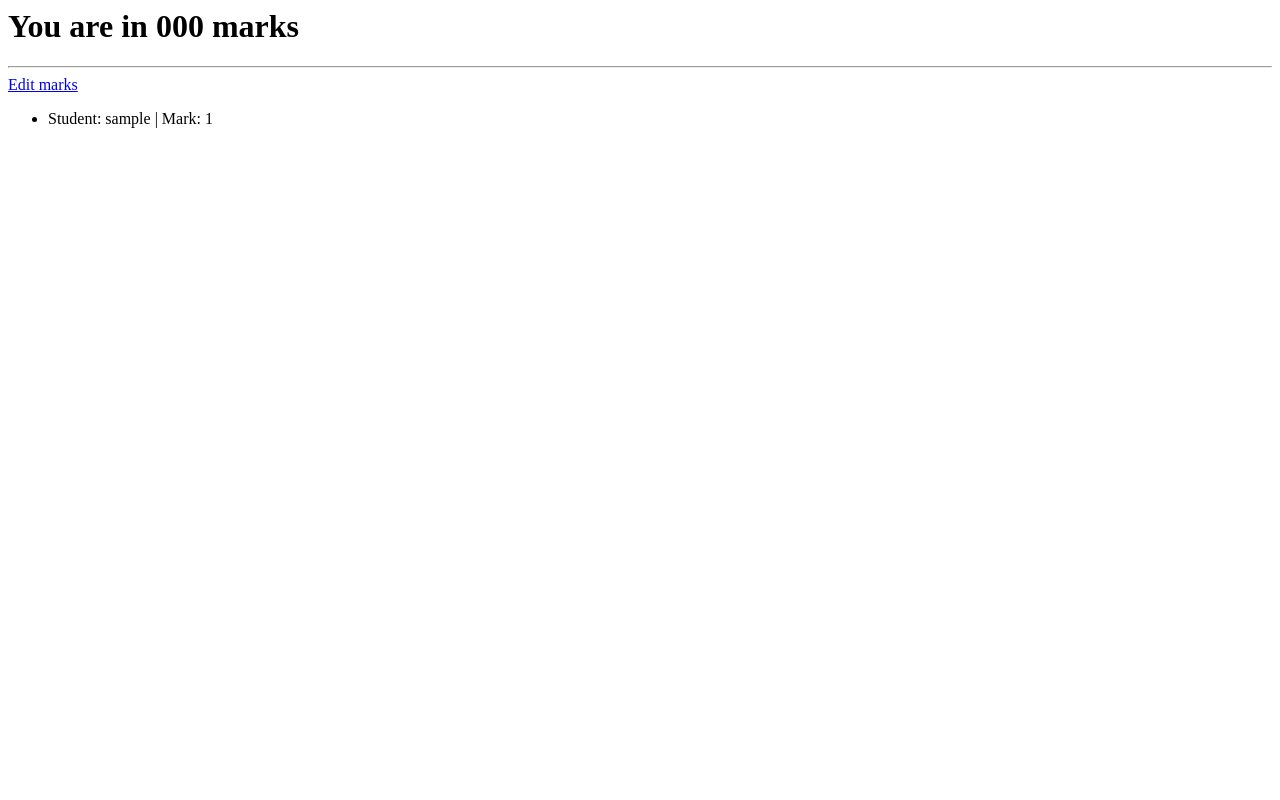
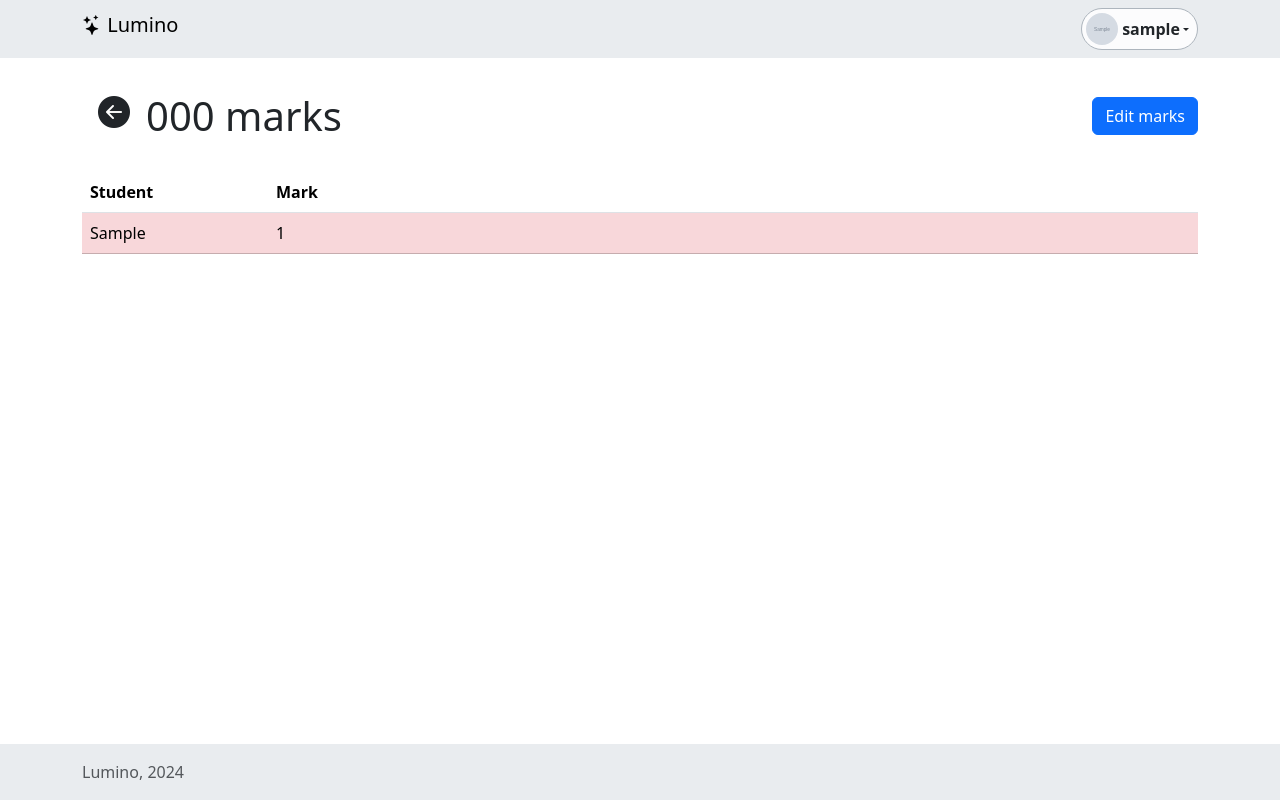
Before and after one commit to Chugani05-JesusLugo2002/Lumino, a Django app: page /subjects/000/marks/ in a window 1280 px wide. Run offline with Django 5.2, Linux system fonts and the light colour scheme; a user stored in the database is signed in; tables that the repository leaves empty hold one stand-in row (values such as "Sample post"); grey boxes marked "Sample" are stand-in pictures; some libraries are stand-ins or nearby versions.

Commit message:
Progress on subjects.mark_list.html; add sorl thumbnail package

```diff
--- a/main/settings.py
+++ b/main/settings.py
@@ -44,7 +44,8 @@ INSTALLED_APPS = [
     'django_browser_reload',
     'crispy_forms',
     'crispy_bootstrap5',
-    'markdownify.apps.MarkdownifyConfig'
+    'markdownify.apps.MarkdownifyConfig',
+    'sorl.thumbnail'
 ]
 
 MARKDOWNIFY = {
--- a/requirements.txt
+++ b/requirements.txt
@@ -9,3 +9,4 @@ ipython
 crispy-bootstrap5==2024.10
 django-browser-reload==1.17.0
 django-markdownify
+sorl-thumbnail
--- /dev/null
+++ b/subjects/templates/subjects/components/mark_row.html
@@ -0,0 +1,4 @@
+<tr class="{{ css_class }}">
+    <td class="col-2">{{ student|title }}</td>
+    <td>{{ mark }}</td>
+</tr>
--- a/subjects/templates/subjects/mark/list.html
+++ b/subjects/templates/subjects/mark/list.html
@@ -1,13 +1,31 @@
-<h1>You are in {{ subject.code }} marks</h1>
+{% extends "base.html" %}
 
-<hr>
+{% load subject_extras %}
 
-<a href="{% url "subjects:edit-marks" subject.code %}">Edit marks</a>
+{% block main %}
 
-<ul>
-    {% for enroll in enrolls %}
-        <li>
-            Student: {{ enroll.student }} | Mark: {{ enroll.mark }}
-        </li>
-    {% endfor %}
-</ul>
+<div class="my-3 d-flex justify-content-between align-items-center">
+    <div class="d-flex align-items-center">
+        <a href="{{ subject.get_absolute_url }}" class="h2 mx-3" data-bs-toggle="tooltip" data-bs-title="Back to {{ subject.code }}"><i class="bi bi-arrow-left-circle-fill"></i></a>
+        <h1 class="my-3">{{ subject.code }} marks</h1>
+    </div>
+    <div>
+        <a href="{% url "subjects:edit-marks" subject.code %}" class="btn btn-primary">Edit marks</a>
+    </div>
+</div>
+
+<table class="table">
+    <thead>
+        <tr>
+            <th scope="col">Student</th>
+            <th scope="col">Mark</th>
+        </tr>
+    </thead>
+    <tbody>
+        {% for enroll in enrolls %}
+            {% mark_row enroll %}
+        {% endfor %}
+    </tbody>
+</table>
+
+{% endblock %}
--- /dev/null
+++ b/subjects/templatetags/subject_extras.py
@@ -0,0 +1,16 @@
+from django import template
+
+from subjects.models import Enrollment
+
+register = template.Library()
+
+@register.inclusion_tag('subjects/components/mark_row.html')
+def mark_row(enroll: Enrollment):
+    student = enroll.student
+    mark = enroll.mark
+    css_class = ''
+    if mark:
+        css_class = 'table-danger' if mark < 5 else 'table-success'
+    else:
+        mark = '-'
+    return dict(student=student, mark=mark, css_class=css_class)
```
Also changed, not shown: subjects/templates/subjects/components/student_label.html (added), subjects/templatetags/___init__.py (added).
